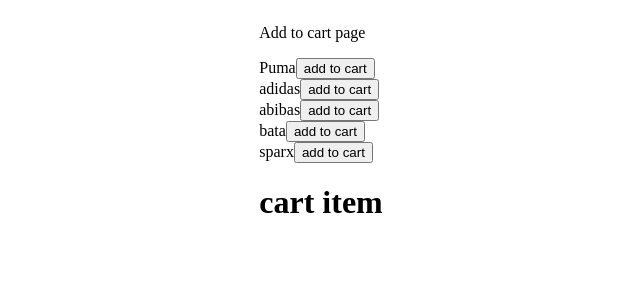
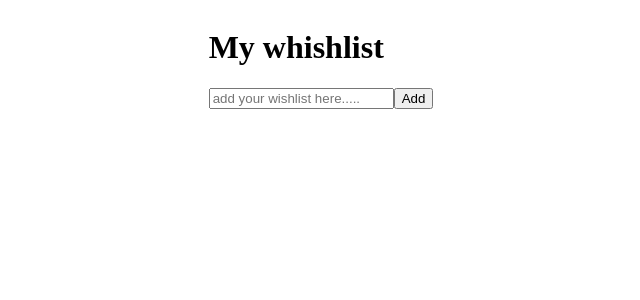
Before and after one commit to Maheshpawar01/All_Practice_Proj, a React (Vite) app in the folder React_Proj/React_with_js/: page / in a window 1280 px wide. Shown: the top 300 px of the page, without its empty margins (319-959 px from the left). Built offline with nearby package versions, Linux system fonts and the light colour scheme.

Commit message:
complete wishlist proj

```diff
--- a/React_Proj/React_with_js/package.json
+++ b/React_Proj/React_with_js/package.json
@@ -11,7 +11,8 @@
   },
   "dependencies": {
     "react": "^19.1.1",
-    "react-dom": "^19.1.1"
+    "react-dom": "^19.1.1",
+    "uuid": "^13.0.0"
   },
   "devDependencies": {
     "@eslint/js": "^9.35.0",
--- a/React_Proj/React_with_js/src/App.jsx
+++ b/React_Proj/React_with_js/src/App.jsx
@@ -1,13 +1,14 @@
 import React from "react"
 import BrandFilter from "./Components/BrandFilter"
 import AddtoCart from "./Components/AddtoCart"
+import WishlistProj from "./Components/WishlistProj"
 function App() {
 
   return (
     <>
     {/* <BrandFilter/> */}
-    <AddtoCart/>
-
+    {/* <AddtoCart/> */}
+    <WishlistProj/>
     </>
   )
 }
--- /dev/null
+++ b/React_Proj/React_with_js/src/Components/WishlistProj.jsx
@@ -0,0 +1,51 @@
+import React, { useState } from 'react'
+import { v4 as uuid} from 'uuid';
+
+
+
+function WishlistProj() {
+
+    const [todo, setTodo] = useState("")
+    const [todoList, setTodoList] = useState([])
+
+    const onTodoInputchage =(e)=>{
+        setTodo(e.target.value)
+    }
+
+    const addtodoClick=()=>{
+        setTodoList([...todoList, {id: uuid(), todo: todo}])
+        setTodo('')
+
+    }
+
+    const onDeleteClick =(id)=>{
+        const removeid = todoList.filter(item => item.id !== id)
+        setTodoList(removeid)
+    }
+
+    return (
+    <div>
+        <h1>My whishlist</h1>
+        <div>
+        <input value={todo} onChange={onTodoInputchage} placeholder='add your wishlist here.....'/>
+        <button onClick={addtodoClick}>Add</button>
+        </div>
+
+        <div>
+            {
+                todoList && todoList.map(todo =>(
+                    <div key={todo.id}>
+                        <label htmlFor="">
+                            <input type="checkbox" />
+                            <span>{todo.todo} </span>
+                        </label>
+                        <button onClick={()=>onDeleteClick(todo.id)}> Remove </button>
+                    </div>
+                ))
+            }
+        </div>
+    </div>
+  )
+}
+
+export default WishlistProj
```
Also changed, not shown: 1 other file (tests, documents, lock files or other folders).
